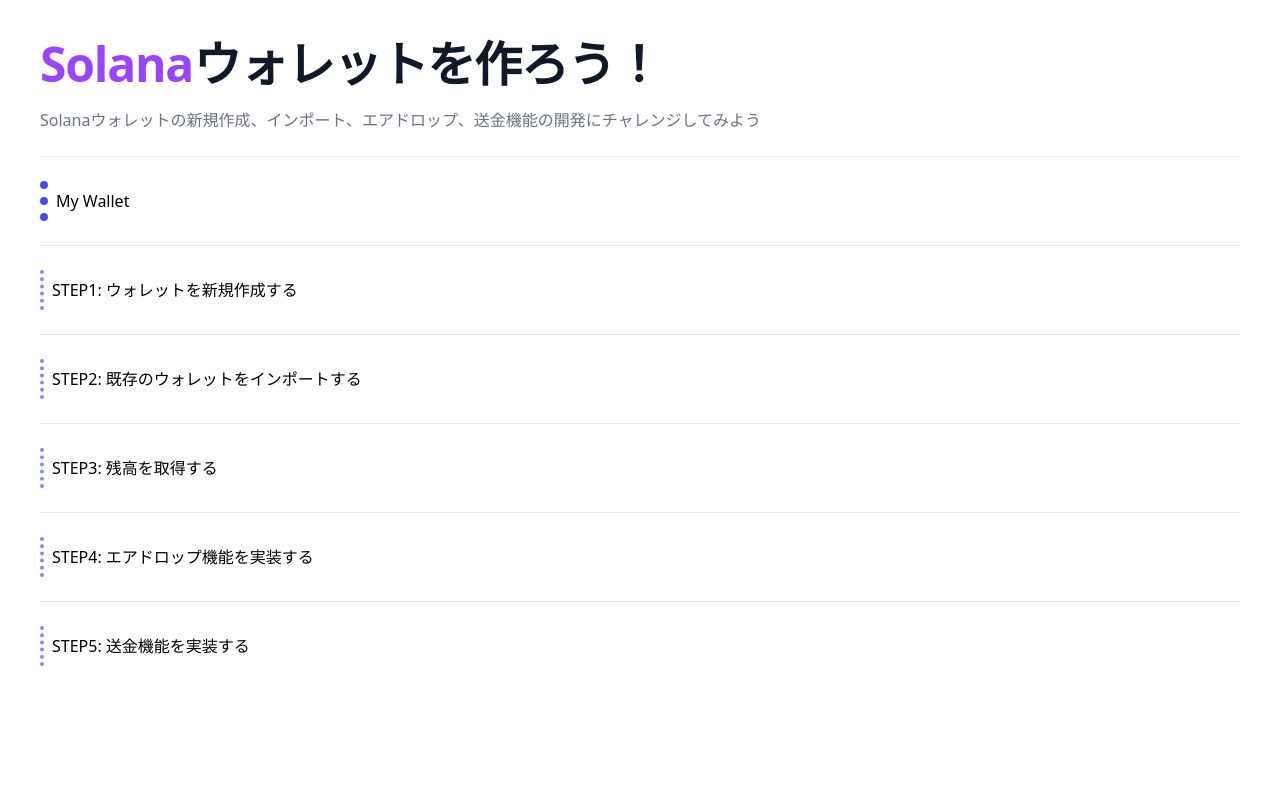
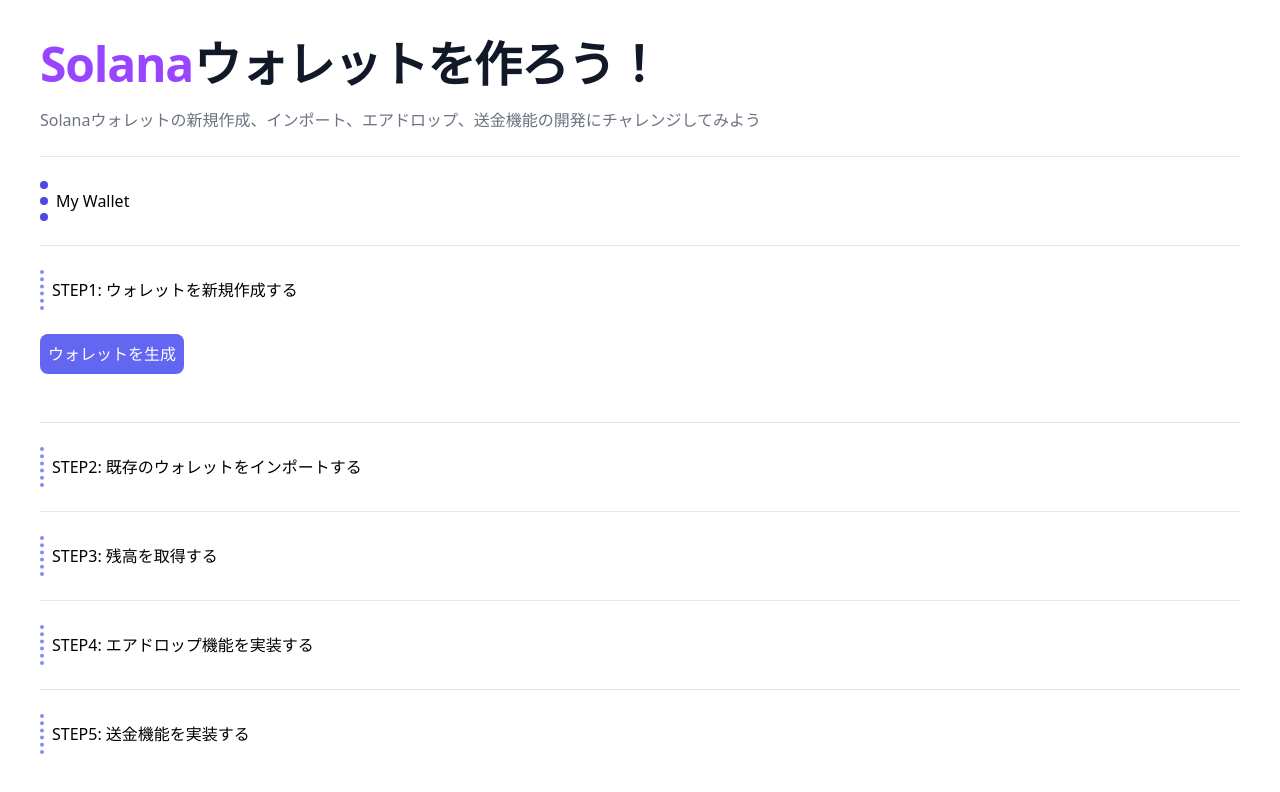
Before and after one commit to Mameta29/solana-wallet-starter-frontend, a Next.js app: page / in a window 1280 px wide. Shown: the top 792 px of the page. Built offline with nearby package versions, Linux system fonts and the light colour scheme.

Commit message:
step1 - create wallet

```diff
--- a/package.json
+++ b/package.json
@@ -9,6 +9,7 @@
   },
   "dependencies": {
     "@solana/web3.js": "^1.39.1",
+    "bip39": "^3.0.4",
     "next": "12.1.5",
     "react": "18.0.0",
     "react-dom": "18.0.0"
--- a/pages/index.js
+++ b/pages/index.js
@@ -1,4 +1,25 @@
+import { useState } from "react";
+import { Keypair } from "@solana/web3.js";
+import * as Bip39 from "bip39";
+
 export default function Home() {
+  const [mnemonic, setMnemonic] = useState(null);
+  const [account, setAccount] = useState(null);
+
+  const generateWallet = () => {
+    const generatedMnemonic = Bip39.generateMnemonic();
+    setMnemonic(generatedMnemonic);
+    console.log('generatedMnemonic', generatedMnemonic);
+
+    const seed = Bip39.mnemonicToSeedSync(generatedMnemonic).slice(0, 32);
+    console.log('seed', seed);
+
+    const newAccount = Keypair.fromSeed(seed);
+    console.log('newAccount', newAccount.publicKey.toString());
+
+    setAccount(newAccount);
+  };
+
   return (
     <div className="p-10">
       <h1 className="text-5xl font-extrabold tracking-tight text-gray-900">
@@ -12,12 +33,28 @@
 
       <div>
         <h3 className="p-2 border-dotted border-l-8 border-l-indigo-600">My Wallet</h3>
+        {account && <div className="my-6 text-indigo-600 font-bold">アドレス: {account.publicKey.toString()}</div>}
       </div>
 
       <hr className="my-6" />
 
       <div>
         <h2 className="p-2 border-dotted border-l-4 border-l-indigo-400">STEP1: ウォレットを新規作成する</h2>
+        <button
+          className="p-2 my-6 text-white bg-indigo-500 focus:ring focus:ring-indigo-300 rounded-lg cursor-pointer"
+          onClick={generateWallet}
+        >
+          ウォレットを生成
+        </button>
+        {mnemonic && (
+          <>
+            <div className="mt-1 p-4 border border-gray-300 bg-gray-200">{mnemonic}</div>
+            <strong className="text-xs">
+              このフレーズは秘密にして、安全に保管してください。このフレーズが漏洩すると、誰でもあなたの資産にアクセスできてしまいます。<br />
+              オンライン銀行口座のパスワードのようなものだと考えてください。
+            </strong>
+          </>
+        )}
       </div>
 
       <hr className="my-6" />
```
Also changed, not shown: 1 other file (tests, documents, lock files or other folders).
